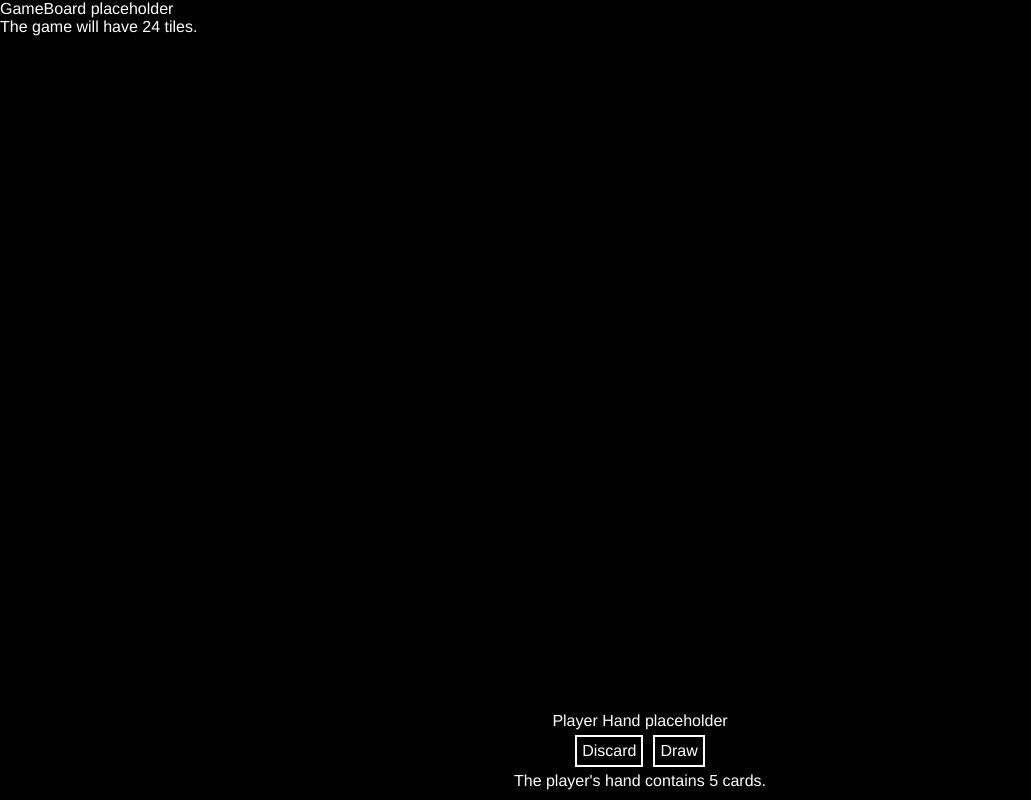
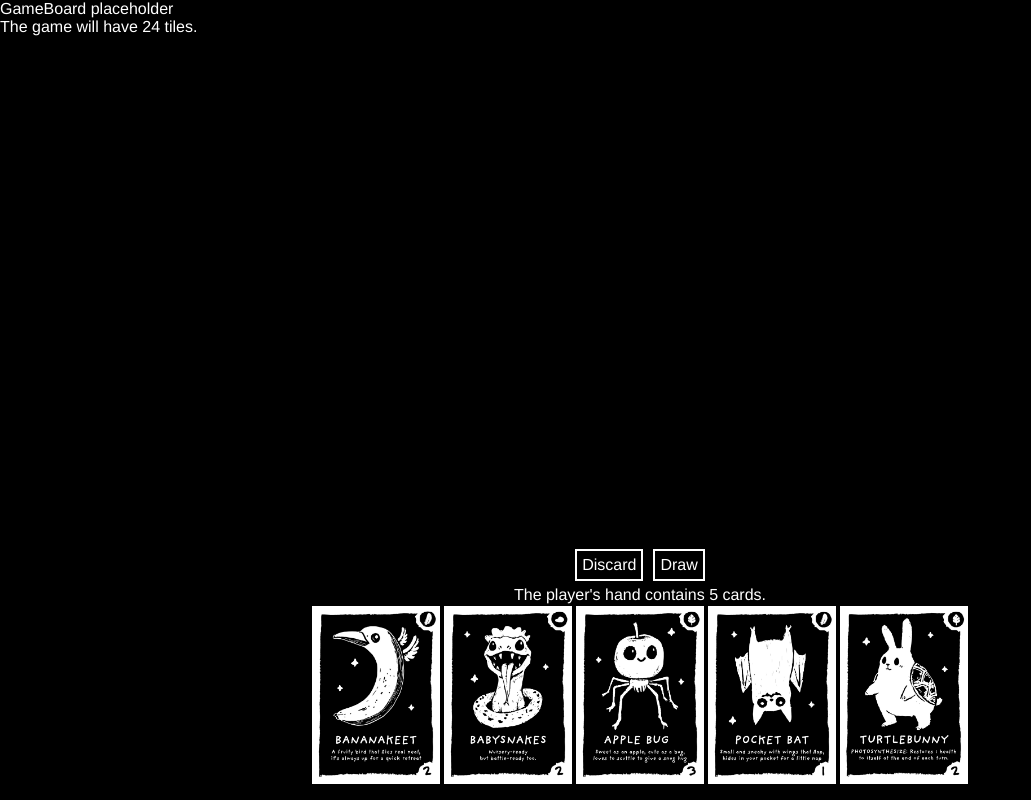
Before and after one commit to aeolion7/pet-games, a Vue app: page / in a window 1280 px wide. Shown: the whole page, without its empty margins (0-1031 px from the left). Built offline with nearby package versions, Linux system fonts and the light colour scheme.

Commit message:
creature card setup

```diff
--- /dev/null
+++ b/src/components/GameCard.vue
@@ -0,0 +1,29 @@
+<script setup>
+const props = defineProps({
+  petName: {
+    default: "Bananakeet",
+    type: String
+  },
+  cardType: {
+    type: String,
+    required: true
+  }
+});
+
+function getCreatureImageUrl(petName) {
+  return require('../assets/cards/creatures/' + petName + '.jpg');
+}
+
+const imgUrl = props.cardType === "creature" ? getCreatureImageUrl(props.petName) : "TODO: equipment type logic here";
+</script>
+
+<template>
+  <img class="card" :src="imgUrl">
+</template>
+
+<style scoped>
+.card {
+  margin: 2px;
+  width: 10%;
+}
+</style>
--- a/src/components/PlayerHand.vue
+++ b/src/components/PlayerHand.vue
@@ -1,14 +1,43 @@
 <script setup>
 import { ref } from 'vue';
+import GameCard from './GameCard.vue';
+
 const numCards = ref(5);
+const cardIdRef = ref(6);
+
+const cardNames = ["AppleBug", "Babysnakes", "Bananakeet", "Blobbyfish", "PippyChicken", "PocketBat", "SaladSlug", "Squiddy", "StinkMink", "TurtleBunny"];
+
+const playerHand = ref([
+  { petName: "Bananakeet", type: "creature", id: 1 },
+  { petName: "Babysnakes", type: "creature", id: 2 },
+  { petName: "AppleBug", type: "creature", id: 3 },
+  { petName: "PocketBat", type: "creature", id: 4 },
+  { petName: "TurtleBunny", type: "creature", id: 5 }
+]);
+
+function drawCreatureCard() {
+  const newCard = { petName: generateRandomCreatureCard(), type: "creature", id: cardIdRef.value++ };
+  numCards.value++;
+  playerHand.value.push(newCard);
+}
+
+function discardLastCard() {
+  numCards.value--;
+  playerHand.value.pop();
+}
+
+function generateRandomCreatureCard() {
+  const randomIdx = Math.floor(Math.random() * cardNames.length)
+  return cardNames[randomIdx];
+}
 </script>
 
 <template>
   <div id="player-hand">
-    <p>Player Hand placeholder</p>
-    <button @click="numCards--">Discard</button>
-    <button @click="numCards++">Draw</button>
+    <button @click="discardLastCard">Discard</button>
+    <button @click="drawCreatureCard">Draw</button>
     <p>The player's hand contains {{ numCards }} cards.</p>
+    <GameCard v-for="card in playerHand" :key="card.id" :pet-name="card.petName" :card-type="card.type" />
   </div>
 </template>
 
```
